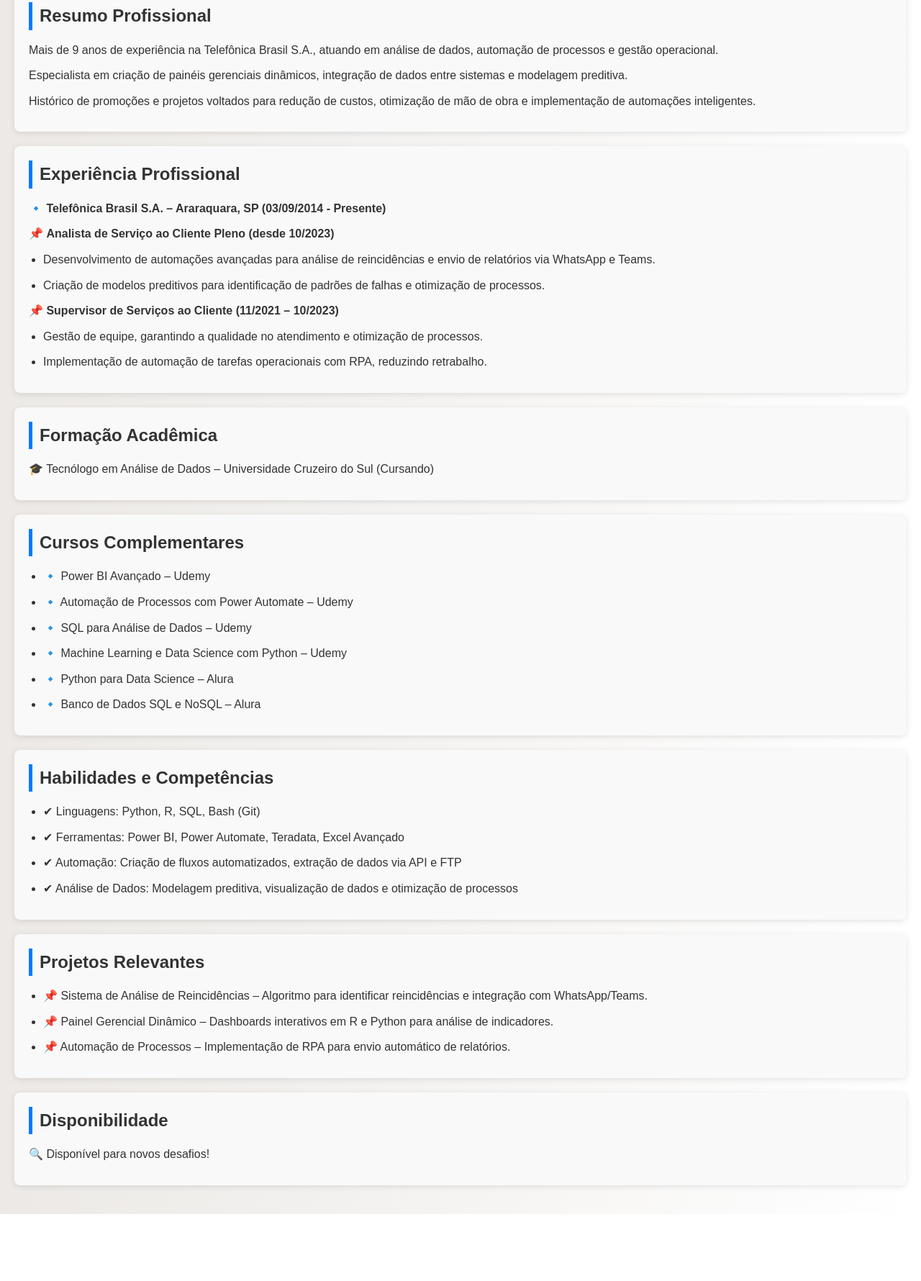
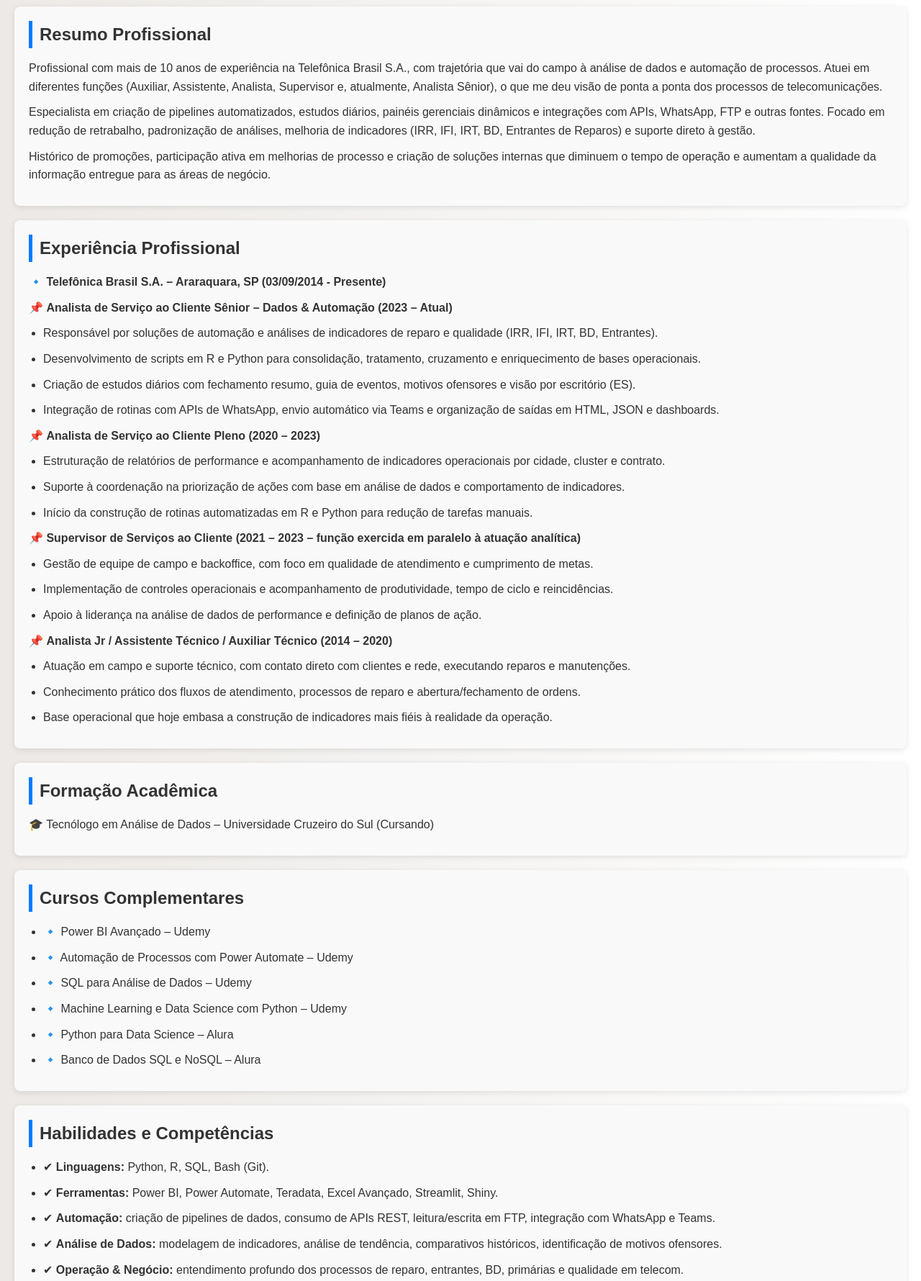
Before and after one commit to Lukeigl/Lukeigl.github.io, a plain HTML site: page index.html in a window 1280 px wide. Shown: the part 773-2553 px from the top of the page at 72% size. Before the commit the page ends 2460 px from the top, so only its background shows below. Drawn offline with Linux system fonts and the light colour scheme.

Commit message:
Adiciona currículo interativo de Analista de Dados Sênior

```diff
--- a/index.html
+++ b/index.html
@@ -147,7 +147,7 @@
   <!-- Cabeçalho -->
   <header>
     <h1>Lucas Henrique Oliveira da Costa</h1>
-    <p>Profissional em Análise de Dados &amp; Automação de Processos</p>
+    <p>Analista de Dados Sênior &amp; Automação de Processos</p>
   </header>
 
   <!-- Barra de navegação -->
@@ -174,29 +174,49 @@
 
   <div class="section" id="objetivo">
     <h2>Objetivo</h2>
-    <p>Profissional com experiência em análise de dados, automação de processos e otimização de indicadores operacionais.</p>
-    <p>Busco uma oportunidade para aplicar minhas habilidades em ciência de dados, RPA e otimização de processos empresariais, contribuindo para a tomada de decisão estratégica, melhoria da eficiência operacional e inovação tecnológica.</p>
+    <p>Atuar como Analista de Dados Sênior, unindo experiência operacional e visão analítica para estruturar pipelines de dados, automatizar processos críticos e apoiar a tomada de decisão com indicadores confiáveis.</p>
+    <p>Busco desafios onde eu possa aplicar ciência de dados, RPA, integrações com APIs e visualizações dinâmicas para reduzir esforço manual, aumentar a eficiência operacional e gerar insights estratégicos para o negócio.</p>
   </div>
 
   <div class="section" id="resumo">
     <h2>Resumo Profissional</h2>
-    <p>Mais de 9 anos de experiência na Telefônica Brasil S.A., atuando em análise de dados, automação de processos e gestão operacional.</p>
-    <p>Especialista em criação de painéis gerenciais dinâmicos, integração de dados entre sistemas e modelagem preditiva.</p>
-    <p>Histórico de promoções e projetos voltados para redução de custos, otimização de mão de obra e implementação de automações inteligentes.</p>
+    <p>Profissional com mais de 10 anos de experiência na Telefônica Brasil S.A., com trajetória que vai do campo à análise de dados e automação de processos. Atuei em diferentes funções (Auxiliar, Assistente, Analista, Supervisor e, atualmente, Analista Sênior), o que me deu visão de ponta a ponta dos processos de telecomunicações.</p>
+    <p>Especialista em criação de pipelines automatizados, estudos diários, painéis gerenciais dinâmicos e integrações com APIs, WhatsApp, FTP e outras fontes. Focado em redução de retrabalho, padronização de análises, melhoria de indicadores (IRR, IFI, IRT, BD, Entrantes de Reparos) e suporte direto à gestão.</p>
+    <p>Histórico de promoções, participação ativa em melhorias de processo e criação de soluções internas que diminuem o tempo de operação e aumentam a qualidade da informação entregue para as áreas de negócio.</p>
   </div>
 
   <div class="section" id="experiencia">
     <h2>Experiência Profissional</h2>
+
     <p>🔹 <strong>Telefônica Brasil S.A. – Araraquara, SP (03/09/2014 - Presente)</strong></p>
-    <p>📌 <strong>Analista de Serviço ao Cliente Pleno (desde 10/2023)</strong></p>
+
+    <p>📌 <strong>Analista de Serviço ao Cliente Sênior – Dados &amp; Automação (2023 – Atual)</strong></p>
     <ul>
-      <li>Desenvolvimento de automações avançadas para análise de reincidências e envio de relatórios via WhatsApp e Teams.</li>
-      <li>Criação de modelos preditivos para identificação de padrões de falhas e otimização de processos.</li>
+      <li>Responsável por soluções de automação e análises de indicadores de reparo e qualidade (IRR, IFI, IRT, BD, Entrantes).</li>
+      <li>Desenvolvimento de scripts em R e Python para consolidação, tratamento, cruzamento e enriquecimento de bases operacionais.</li>
+      <li>Criação de estudos diários com fechamento resumo, guia de eventos, motivos ofensores e visão por escritório (ES).</li>
+      <li>Integração de rotinas com APIs de WhatsApp, envio automático via Teams e organização de saídas em HTML, JSON e dashboards.</li>
     </ul>
-    <p>📌 <strong>Supervisor de Serviços ao Cliente (11/2021 – 10/2023)</strong></p>
+
+    <p>📌 <strong>Analista de Serviço ao Cliente Pleno (2020 – 2023)</strong></p>
     <ul>
-      <li>Gestão de equipe, garantindo a qualidade no atendimento e otimização de processos.</li>
-      <li>Implementação de automação de tarefas operacionais com RPA, reduzindo retrabalho.</li>
+      <li>Estruturação de relatórios de performance e acompanhamento de indicadores operacionais por cidade, cluster e contrato.</li>
+      <li>Suporte à coordenação na priorização de ações com base em análise de dados e comportamento de indicadores.</li>
+      <li>Início da construção de rotinas automatizadas em R e Python para redução de tarefas manuais.</li>
+    </ul>
+
+    <p>📌 <strong>Supervisor de Serviços ao Cliente (2021 – 2023 – função exercida em paralelo à atuação analítica)</strong></p>
+    <ul>
+      <li>Gestão de equipe de campo e backoffice, com foco em qualidade de atendimento e cumprimento de metas.</li>
+      <li>Implementação de controles operacionais e acompanhamento de produtividade, tempo de ciclo e reincidências.</li>
+      <li>Apoio à liderança na análise de dados de performance e definição de planos de ação.</li>
+    </ul>
+
+    <p>📌 <strong>Analista Jr / Assistente Técnico / Auxiliar Técnico (2014 – 2020)</strong></p>
+    <ul>
+      <li>Atuação em campo e suporte técnico, com contato direto com clientes e rede, executando reparos e manutenções.</li>
+      <li>Conhecimento prático dos fluxos de atendimento, processos de reparo e abertura/fechamento de ordens.</li>
+      <li>Base operacional que hoje embasa a construção de indicadores mais fiéis à realidade da operação.</li>
     </ul>
   </div>
 
@@ -220,25 +240,29 @@
   <div class="section" id="habilidades">
     <h2>Habilidades e Competências</h2>
     <ul>
-      <li>✔ Linguagens: Python, R, SQL, Bash (Git)</li>
-      <li>✔ Ferramentas: Power BI, Power Automate, Teradata, Excel Avançado</li>
-      <li>✔ Automação: Criação de fluxos automatizados, extração de dados via API e FTP</li>
-      <li>✔ Análise de Dados: Modelagem preditiva, visualização de dados e otimização de processos</li>
+      <li>✔ <strong>Linguagens:</strong> Python, R, SQL, Bash (Git).</li>
+      <li>✔ <strong>Ferramentas:</strong> Power BI, Power Automate, Teradata, Excel Avançado, Streamlit, Shiny.</li>
+      <li>✔ <strong>Automação:</strong> criação de pipelines de dados, consumo de APIs REST, leitura/escrita em FTP, integração com WhatsApp e Teams.</li>
+      <li>✔ <strong>Análise de Dados:</strong> modelagem de indicadores, análise de tendência, comparativos históricos, identificação de motivos ofensores.</li>
+      <li>✔ <strong>Operação &amp; Negócio:</strong> entendimento profundo dos processos de reparo, entrantes, BD, primárias e qualidade em telecom.</li>
+      <li>✔ <strong>Soft Skills:</strong> pensamento analítico, visão de processos, foco em resultado, aprendizado rápido e colaboração com times multidisciplinares.</li>
     </ul>
   </div>
 
   <div class="section" id="projetos">
     <h2>Projetos Relevantes</h2>
     <ul>
-      <li>📌 Sistema de Análise de Reincidências – Algoritmo para identificar reincidências e integração com WhatsApp/Teams.</li>
-      <li>📌 Painel Gerencial Dinâmico – Dashboards interativos em R e Python para análise de indicadores.</li>
-      <li>📌 Automação de Processos – Implementação de RPA para envio automático de relatórios.</li>
+      <li>📌 <strong>Sistema de Análise de Reincidências (IRR/IFI):</strong> algoritmo em R e Python para identificar reincidências por técnico, cidade e período; geração de carimbos personalizados; envio automático via API de WhatsApp e registro em banco MySQL.</li>
+      <li>📌 <strong>Painel Gerencial Dinâmico:</strong> dashboards em Streamlit/Shiny com visão por escritório, cidade, cluster e período, permitindo acompanhar IRR, IFI, IRT, volume de BD e metas, com filtros flexíveis.</li>
+      <li>📌 <strong>Estudo Diário de Entrantes e BD:</strong> pipeline que consolida bases, trata dados, destaca fechamento resumo, guia de eventos, motivos ofensores e envia estudo em formato de e-mail para a coordenação.</li>
+      <li>📌 <strong>Automação de Processos Operacionais:</strong> rotinas em R, Python e Power Automate para leitura de arquivos em FTP, consolidação de planilhas, disparo de carimbos e organização de bases históricas.</li>
+      <li>📌 <strong>Roteirização com Geolocalização:</strong> modelo que aloca atividades a recursos de campo considerando a localização dos técnicos e dos endereços, organizando janelas manhã/tarde para reduzir deslocamento.</li>
     </ul>
   </div>
 
   <div class="section" id="disponibilidade">
     <h2>Disponibilidade</h2>
-    <p>🔍 Disponível para novos desafios!</p>
+    <p>🔍 Disponível para novos desafios em dados, automação e otimização de processos – presencial, remoto ou modelo híbrido.</p>
   </div>
 
   <!-- Toast Notification Element -->
```
